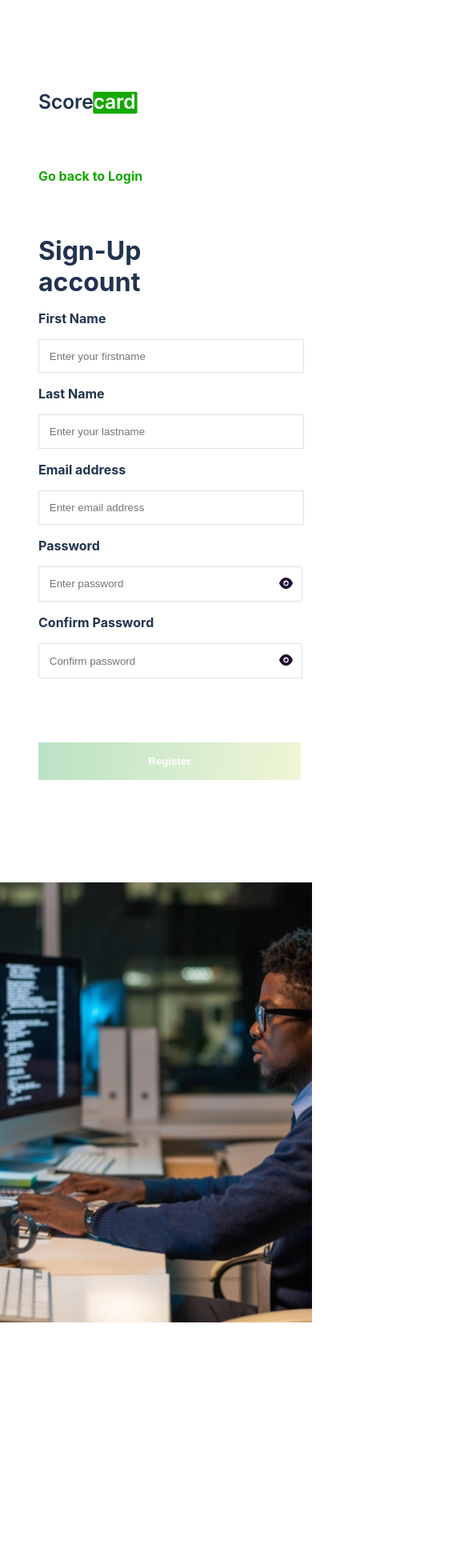
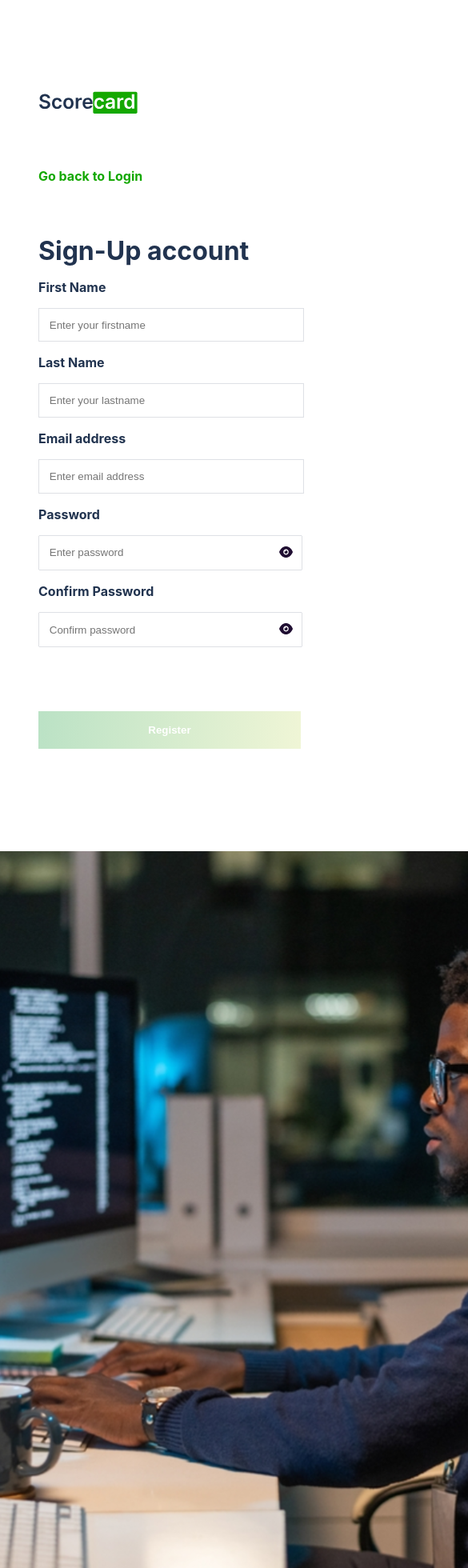
Before and after one commit to Vastro-lorde/scorecard-frontend, a React (Create React App) app: page /signup in a window 390 px wide. Shown: the top 1960 px of the page at 80% size, 585 px wide, since content can reach past the window. Before the commit the page ends 1657 px from the top, so only its background shows below. Built offline with nearby package versions, Linux system fonts and the light colour scheme.

Commit message:
Made the image responive to 1080px width

```diff
--- a/src/components/SignupComponent/Signup.module.css
+++ b/src/components/SignupComponent/Signup.module.css
@@ -163,9 +163,6 @@ label {
     justify-content: space-between;
     width: 100%;
   }
-  .details {
-    width: 50%;
-  }
 
   input {
     width: 19rem;
@@ -183,3 +180,13 @@ label {
     width: 20.5rem;
   }
 }
+
+/* Large devices (laptops/desktops, 1080px and up) */
+@media only screen and (max-width: 1080px) {
+  .imageContainer {
+    width: 100%;
+  }
+  .imageContainer > img {
+    width: 41rem;
+  }
+}
```
